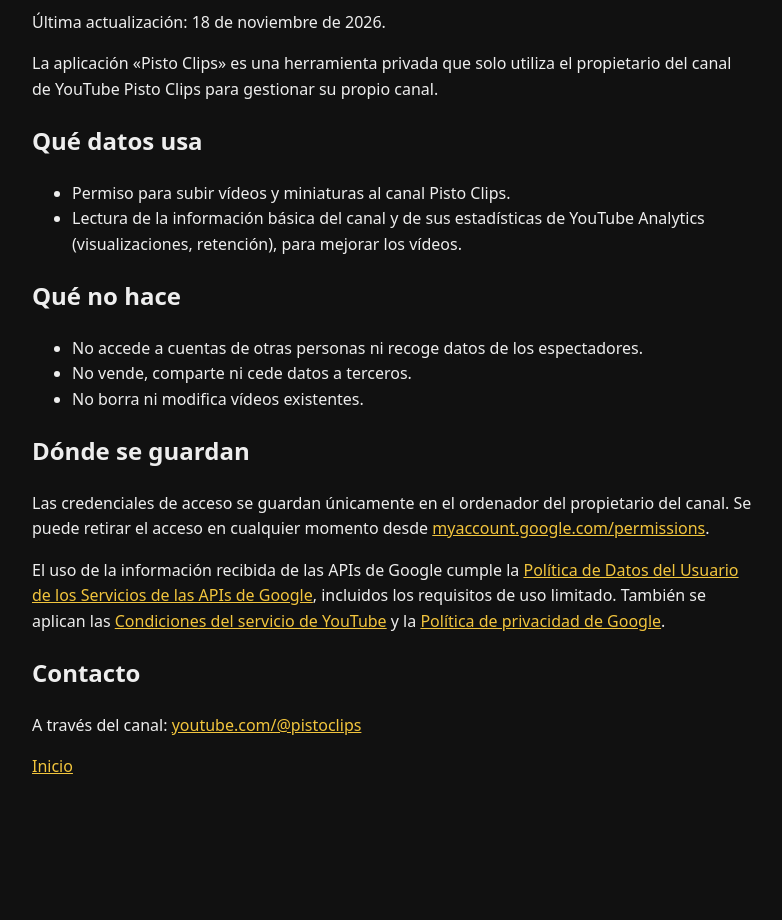
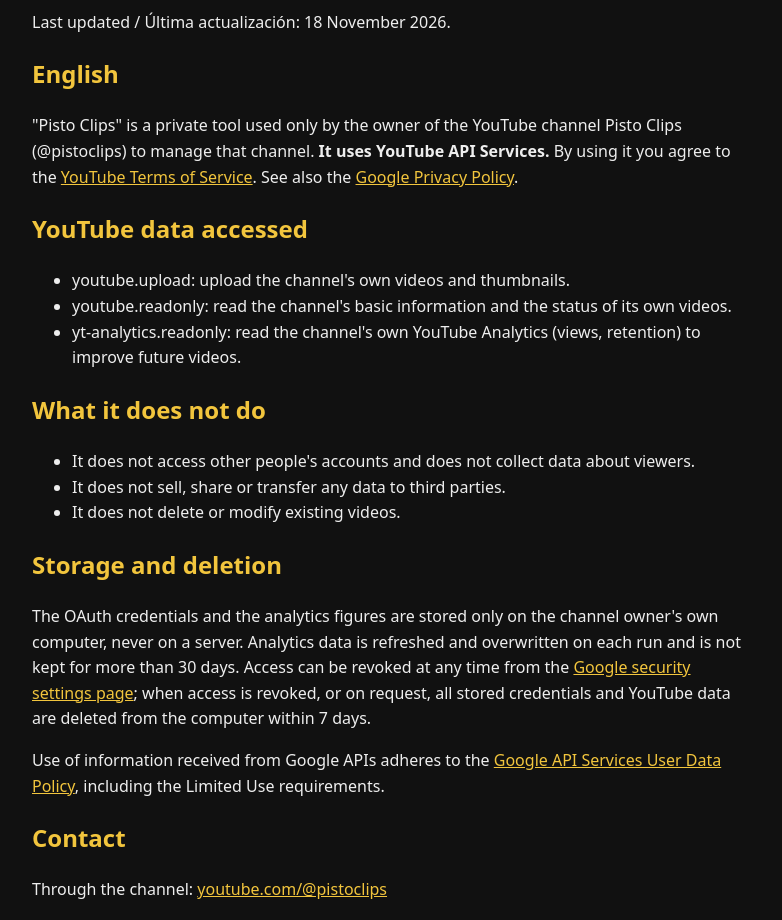
Before and after one commit to Marioportero/pisto-clips, a plain HTML site: page privacidad.html in a window 1280 px wide. Shown: the part 103-1023 px from the top of the page, without its empty margins (248-1030 px from the left). Before the commit the page ends 923 px from the top, so only its background shows below. Drawn offline with Linux system fonts and the light colour scheme.

Commit message:
Add English privacy policy, deletion policy and YouTube API Services notice

```diff
--- a/privacidad.html
+++ b/privacidad.html
@@ -1,26 +1,39 @@
 <!doctype html>
 <html lang="es"><head><meta charset="utf-8"><meta name="viewport" content="width=device-width,initial-scale=1">
 <title>Privacidad · Pisto Clips</title>
-<style>body{font-family:system-ui,sans-serif;max-width:720px;margin:40px auto;padding:0 16px;background:#111;color:#eee;line-height:1.6}a{color:#f2c53d}h1{color:#f2c53d}</style>
+<style>body{font-family:system-ui,sans-serif;max-width:720px;margin:40px auto;padding:0 16px;background:#111;color:#eee;line-height:1.6}a{color:#f2c53d}h1,h2{color:#f2c53d}</style>
 </head><body>
-<h1>Política de privacidad</h1>
-<p>Última actualización: 18 de noviembre de 2026.</p>
-<p>La aplicación «Pisto Clips» es una herramienta privada que solo utiliza el propietario del canal de YouTube Pisto Clips para gestionar su propio canal.</p>
-<h2>Qué datos usa</h2>
+<h1>Privacy Policy / Política de privacidad</h1>
+<p>Last updated / Última actualización: 18 November 2026.</p>
+
+<h2>English</h2>
+<p>"Pisto Clips" is a private tool used only by the owner of the YouTube channel Pisto Clips (@pistoclips) to manage that channel. <strong>It uses YouTube API Services.</strong> By using it you agree to the <a href="https://www.youtube.com/t/terms">YouTube Terms of Service</a>. See also the <a href="https://policies.google.com/privacy">Google Privacy Policy</a>.</p>
+<h2>YouTube data accessed</h2>
 <ul>
-<li>Permiso para subir vídeos y miniaturas al canal Pisto Clips.</li>
-<li>Lectura de la información básica del canal y de sus estadísticas de YouTube Analytics (visualizaciones, retención), para mejorar los vídeos.</li>
+<li>youtube.upload: upload the channel's own videos and thumbnails.</li>
+<li>youtube.readonly: read the channel's basic information and the status of its own videos.</li>
+<li>yt-analytics.readonly: read the channel's own YouTube Analytics (views, retention) to improve future videos.</li>
 </ul>
-<h2>Qué no hace</h2>
+<h2>What it does not do</h2>
 <ul>
-<li>No accede a cuentas de otras personas ni recoge datos de los espectadores.</li>
-<li>No vende, comparte ni cede datos a terceros.</li>
+<li>It does not access other people's accounts and does not collect data about viewers.</li>
+<li>It does not sell, share or transfer any data to third parties.</li>
+<li>It does not delete or modify existing videos.</li>
+</ul>
+<h2>Storage and deletion</h2>
+<p>The OAuth credentials and the analytics figures are stored only on the channel owner's own computer, never on a server. Analytics data is refreshed and overwritten on each run and is not kept for more than 30 days. Access can be revoked at any time from the <a href="https://security.google.com/settings/security/permissions">Google security settings page</a>; when access is revoked, or on request, all stored credentials and YouTube data are deleted from the computer within 7 days.</p>
+<p>Use of information received from Google APIs adheres to the <a href="https://developers.google.com/terms/api-services-user-data-policy">Google API Services User Data Policy</a>, including the Limited Use requirements.</p>
+<h2>Contact</h2>
+<p>Through the channel: <a href="https://www.youtube.com/@pistoclips">youtube.com/@pistoclips</a></p>
+
+<h2>Español</h2>
+<p>La aplicación «Pisto Clips» es una herramienta privada que solo utiliza el propietario del canal de YouTube Pisto Clips para gestionar su propio canal. <strong>Usa los Servicios de la API de YouTube.</strong> Al usarla se aceptan las <a href="https://www.youtube.com/t/terms">Condiciones del servicio de YouTube</a>; se aplica también la <a href="https://policies.google.com/privacy">Política de privacidad de Google</a>.</p>
+<ul>
+<li>Sube los vídeos y miniaturas del propio canal y lee su información básica y sus estadísticas de YouTube Analytics para mejorar los vídeos.</li>
+<li>No accede a cuentas de otras personas, no recoge datos de los espectadores y no cede datos a terceros.</li>
 <li>No borra ni modifica vídeos existentes.</li>
 </ul>
-<h2>Dónde se guardan</h2>
-<p>Las credenciales de acceso se guardan únicamente en el ordenador del propietario del canal. Se puede retirar el acceso en cualquier momento desde <a href="https://myaccount.google.com/permissions">myaccount.google.com/permissions</a>.</p>
-<p>El uso de la información recibida de las APIs de Google cumple la <a href="https://developers.google.com/terms/api-services-user-data-policy">Política de Datos del Usuario de los Servicios de las APIs de Google</a>, incluidos los requisitos de uso limitado. También se aplican las <a href="https://www.youtube.com/t/terms">Condiciones del servicio de YouTube</a> y la <a href="https://policies.google.com/privacy">Política de privacidad de Google</a>.</p>
-<h2>Contacto</h2>
-<p>A través del canal: <a href="https://www.youtube.com/@pistoclips">youtube.com/@pistoclips</a></p>
-<p><a href="index.html">Inicio</a></p>
+<p>Las credenciales y las estadísticas se guardan únicamente en el ordenador del propietario y las estadísticas no se conservan más de 30 días. Se puede retirar el acceso en cualquier momento desde la <a href="https://security.google.com/settings/security/permissions">página de seguridad de Google</a>; al retirarlo, o si se solicita, todos los datos guardados se borran en un plazo de 7 días.</p>
+<p>El uso de la información recibida de las APIs de Google cumple la <a href="https://developers.google.com/terms/api-services-user-data-policy">Política de Datos del Usuario de los Servicios de las APIs de Google</a>, incluidos los requisitos de uso limitado.</p>
+<p><a href="index.html">Inicio / Home</a></p>
 </body></html>
```
Also changed, not shown: condiciones.html (+9 -6 lines), index.html (+6 -4 lines).
